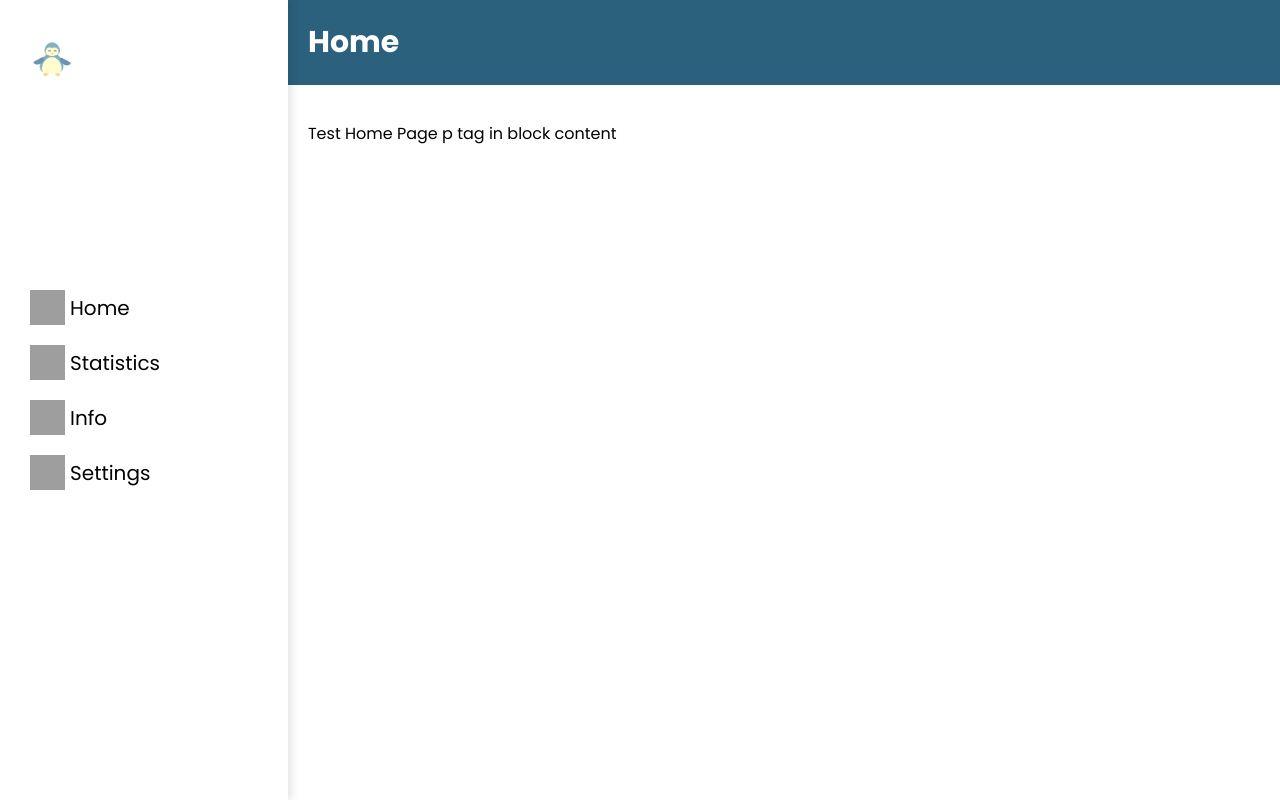
After one commit to Posture-Pal/Flask-App, a Flask app: page /home in a window 1280 px wide. The commit adds this page. Run offline with Flask 3, Linux system fonts and the light colour scheme; grey boxes are pictures that could not be loaded.

Commit message:
💻 Created pages and template
(Blacklog item #55435) Created separate app pages for the flask app and created a base template to extend from

Created and styled side navigation bar, dynamic navbar icons, and dynamic page banners

```diff
--- a/app.py
+++ b/app.py
@@ -3,8 +3,24 @@ from flask import Flask, render_template
 app = Flask(__name__)
 
 @app.route('/')
+def index():
+    return render_template('index.html')
+
+@app.route('/home')
 def home():
-    return render_template('index.html')
+    return render_template('home.html')
+
+@app.route('/statistics')
+def statistics():
+    return render_template('statistics.html')
+
+@app.route('/information')
+def information():
+    return render_template('information.html')
+
+@app.route('/settings')
+def settings():
+    return render_template('settings.html')
 
 if __name__ == '__main__':
     app.run(debug=True)
--- a/static/style.css
+++ b/static/style.css
@@ -1,6 +1,79 @@
 body {
     font-family: 'Poppins', sans-serif;
-    background-color: lightblue;
     margin: 0;
     padding: 0;
 }
+
+*,
+*::before,
+*::after {
+    box-sizing: border-box;
+}
+
+main {
+    display: flex;
+    flex-direction: column;
+    flex-grow: 1; /* ensure main takes up remaining width apart from the sidebar */
+}
+
+.blockContent {
+    padding: 20px;
+    width: 100%;
+}
+
+/* ============================== Base Page (that other pages extend layouts from) ========================================*/
+
+.mainContainer {
+    display: flex;
+    width: 100%;
+}
+
+.logo {
+    position: fixed;
+    z-index: 1;
+    top: 40px;
+    left: 32px;
+}
+
+.logo img {
+    height: 40px;
+}
+
+.sidenav {
+    height: 100vh;
+    position: sticky;
+    left: 0;
+    top: 0;
+    text-decoration: none;
+    display: flex;
+    flex-direction: column;
+    justify-content: center;
+    background-color: rgb(255, 255, 255);
+    box-shadow: 4px 0 8px rgba(0, 0, 0, 0.1);
+    padding-right: 10vw;
+    font-size: 20px;
+}
+
+.sidenav a {
+    text-decoration: none;
+    color: black;
+    margin-left: 30px;
+    margin-bottom: 20px;
+    display: flex;
+    align-items: center;
+}
+
+.navicons {
+    height: 35px;
+    width: 35px;
+    margin-right: 5px;
+}
+
+.PageBanner {
+    padding: 20px;
+    width: 100%;
+    background-color: #2B617D;
+    font-weight: 900;
+    color: white;
+    font-size: 30px;
+}
--- /dev/null
+++ b/templates/base.html
@@ -0,0 +1,71 @@
+<!DOCTYPE html>
+<html lang="en">
+
+<head>
+    <meta charset="UTF-8">
+    <meta name="viewport" content="width=device-width, initial-scale=1.0">
+    <title>{% block title %}PosturePal{% endblock %}</title>
+    <link rel="stylesheet" href="{{ url_for('static', filename='style.css') }}">
+    <!-- Google Font -->
+    <link rel="preconnect" href="https://fonts.googleapis.com">
+    <link rel="preconnect" href="https://fonts.gstatic.com" crossorigin>
+    <link href="https://fonts.googleapis.com/css2?family=Poppins:wght@100;400;700&display=swap" rel="stylesheet">
+</head>
+
+<body>
+    <div class="mainContainer"> <!-- Mila: Main container contains the navigation bar and block content -->
+        <div class="logo">
+            <a href="{{ url_for('home') }}"><img src="{{ url_for('static', filename='images/PosturePalLogo.png') }}"
+                    alt="PosturePal Logo"></a>
+        </div>
+        <div class="sidenav">
+            <a href="{{ url_for('home') }}">
+                <img class="navicons"
+                    src="{% if request.path == '/home' %}https://img.icons8.com/fluency-systems-filled/48/1A1A1A/home.png{% else %}https://img.icons8.com/fluency-systems-regular/50/home--v1.png{% endif %}"
+                    alt="home icon" />
+                Home
+            </a>
+            <a href="{{ url_for('statistics') }}">
+                <img class="navicons"
+                    src="{% if request.path == '/statistics' %}https://img.icons8.com/fluency-systems-filled/50/bar-chart.png{% else %}https://img.icons8.com/fluency-systems-regular/50/bar-chart.png{% endif %}"
+                    alt="statistics icon" />
+                Statistics
+            </a>
+            <a href="{{ url_for('information') }}">
+                <img class="navicons"
+                    src="{% if request.path == '/information' %}https://img.icons8.com/fluency-systems-filled/50/read.png{% else %}https://img.icons8.com/fluency-systems-regular/50/read.png{% endif %}"
+                    alt="information icon" />
+                Info
+            </a>
+            <a href="{{ url_for('settings') }}">
+                <img class="navicons"
+                    src="{% if request.path == '/settings' %}https://img.icons8.com/fluency-systems-filled/50/settings.png{% else %}https://img.icons8.com/fluency-systems-regular/50/settings--v1.png{% endif %}"
+                    alt="settings icon" />
+                Settings
+            </a>
+        </div>
+
+        <main>
+            <div class="PageBanner">
+                {% if request.path == '/home' %}
+                Home
+                {% elif request.path == '/statistics' %}
+                Statistics
+                {% elif request.path == '/information' %}
+                Info
+                {% elif request.path == '/settings' %}
+                Settings
+                {% else %}
+                Unknown Page
+                {% endif %}
+            </div>
+            <!-- Mila: When a page extends from base.html, its own content will go in block content below -->
+            <div class="blockContent">
+                {% block content %}
+                {% endblock %}
+            </div>
+        </main>
+    </div>
+</body>
+
+</html>
--- /dev/null
+++ b/templates/home.html
@@ -0,0 +1,7 @@
+{% extends "base.html" %}
+
+{% block title %}Home - PosturePal{% endblock %}
+
+{% block content %}
+    <p>Test Home Page p tag in block content</p>
+{% endblock %}
--- a/templates/index.html
+++ b/templates/index.html
@@ -14,6 +14,8 @@
     <div class="container">
         <h1>Test Flask App</h1>
         <p>Test</p>
+        <!-- Mila: Login with Google will go on this page index.html, does not need to extend from base.html -->
+        <a href="{{ url_for('home') }}">Home (temporary as login button will be here)</a>
     </div>
 </body>
 </html>
```
Also changed, not shown: templates/information.html (added, +7 -0 lines), templates/settings.html (added, +7 -0 lines), templates/statistics.html (added, +7 -0 lines), static/images/PosturePalLogo.png (added).
